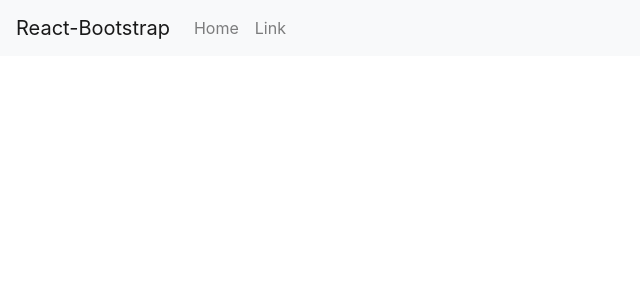
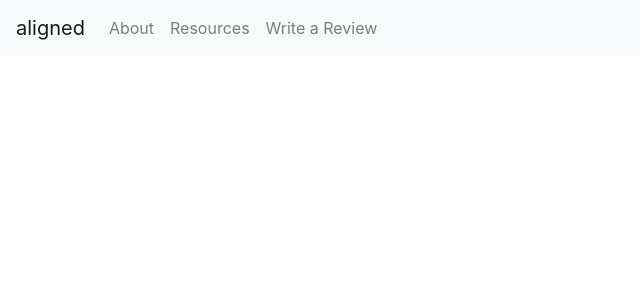
Before and after one commit to camimgh/phacks2021, a React (Create React App) app: page / in a window 1280 px wide. Shown: the top 300 px of the page, without its empty margins (0-640 px from the left). Built offline with nearby package versions, Linux system fonts and the light colour scheme.

Commit message:
edited navbar and added firebase

```diff
--- a/package.json
+++ b/package.json
@@ -10,6 +10,7 @@
     "react": "^17.0.1",
     "react-bootstrap": "^1.5.0",
     "react-dom": "^17.0.1",
+    "react-firebase": "^2.2.8",
     "react-router": "^5.2.0",
     "react-scripts": "4.0.2",
     "web-vitals": "^1.1.0"
--- a/src/components/NavBar.js
+++ b/src/components/NavBar.js
@@ -6,12 +6,13 @@ class NavBar extends Component {
     render() {
         return (
             <Navbar bg="light" expand="lg">
-            <Navbar.Brand href="#home">React-Bootstrap</Navbar.Brand>
+            <Navbar.Brand href="#home">aligned</Navbar.Brand>
             <Navbar.Toggle aria-controls="basic-navbar-nav" />
             <Navbar.Collapse id="basic-navbar-nav">
               <Nav className="mr-auto">
-                <Nav.Link href="#home">Home</Nav.Link>
-                <Nav.Link href="#link">Link</Nav.Link>
+                <Nav.Link href="/about">About</Nav.Link>
+                <Nav.Link href="/resources">Resources</Nav.Link>
+                <Nav.Link href="/submitreview">Write a Review</Nav.Link>
               </Nav>
             </Navbar.Collapse>
           </Navbar>
```
Also changed, not shown: 1 other file (tests, documents, lock files or other folders).
